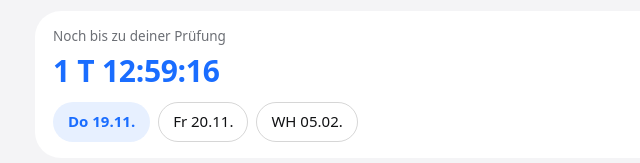
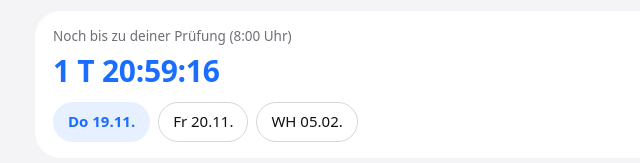
Before and after one commit to ryumatvv7/guk, a plain HTML site: page index.html in a window 1280 px wide. Shown: the part 246-409 px from the top of the page, 271-911 px from the left. Drawn offline with Linux system fonts and the light colour scheme.

Commit message:
Countdown bis 8:00 Uhr
Co-Authored-By: Claude Opus 5.5 <noreply@anthropic.com>
Claude-Session: https://claude.ai/code/session_01722TsuPTcqJvDGX9HGDKMd

```diff
--- a/index.html
+++ b/index.html
@@ -2870,11 +2870,11 @@ applySkin(curSkin());
 /* ---------- Countdown ---------- */
 const EXAMS=[["2026-11-19","Do 19.11."],["2026-11-20","Fr 20.11."],["2027-02-05","WH 05.02."]];
 function curExam(){ return store.get("guk_exam","2026-11-19"); }
-function cdText(){ const [y,m,d]=curExam().split("-").map(Number); const ms=new Date(y,m-1,d)-new Date();
-  if(ms<=0&&ms>-864e5) return "<b>Heute ist Prüfung – viel Erfolg! 🍀</b>";
+function cdText(){ const [y,m,d]=curExam().split("-").map(Number); const ms=new Date(y,m-1,d,8)-new Date();
+  if(ms<=0&&ms>-16*36e5) return "<b>Heute ist Prüfung – viel Erfolg! 🍀</b>";
   if(ms<=0) return "Termin vorbei – wähle einen anderen Termin";
   const D=Math.floor(ms/864e5),H=Math.floor(ms/36e5)%24,M=Math.floor(ms/6e4)%60,S=Math.floor(ms/1e3)%60;
-  return `<span>Noch bis zu deiner Prüfung</span><b>${D} T ${String(H).padStart(2,"0")}:${String(M).padStart(2,"0")}:${String(S).padStart(2,"0")}</b>`; }
+  return `<span>Noch bis zu deiner Prüfung (8:00 Uhr)</span><b>${D} T ${String(H).padStart(2,"0")}:${String(M).padStart(2,"0")}:${String(S).padStart(2,"0")}</b>`; }
 setInterval(()=>{const e=document.getElementById("cd"); if(e)e.innerHTML=cdText();},1000);
 tick();
 home();
```
